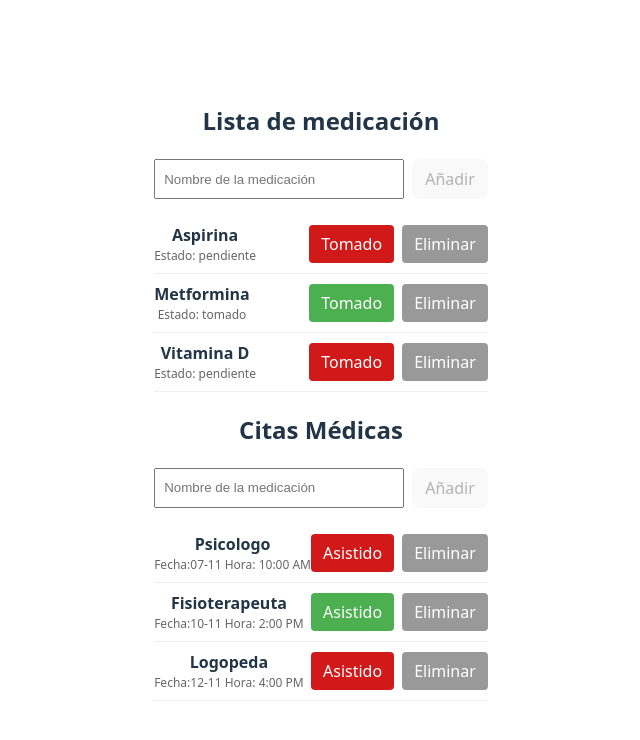
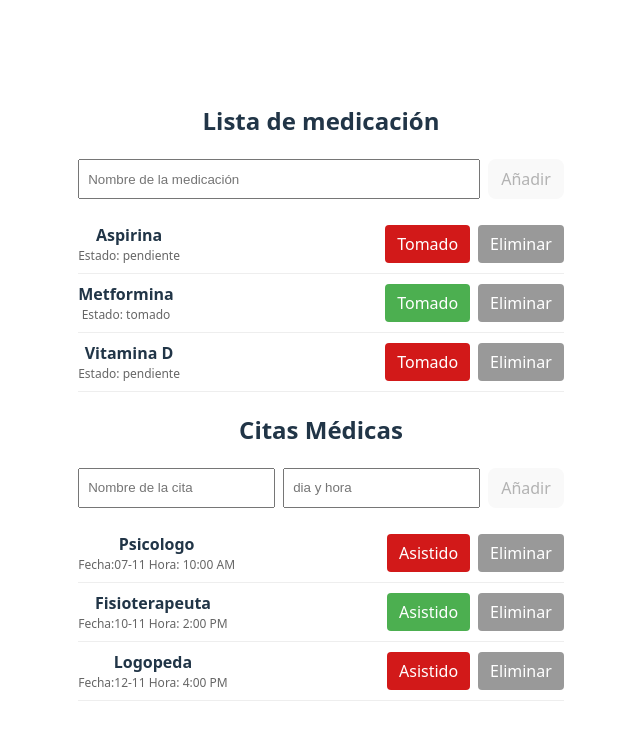
Before and after one commit to PabloEstebanMartin10/NexeCare-Dummy, a React (Vite) app in the folder frontend/: page / in a window 1280 px wide. Shown: the top 740 px of the page, without its empty margins (319-959 px from the left). Built offline with nearby package versions, Linux system fonts and the light colour scheme; no server answers.

Commit message:
feature: change form

```diff
--- a/frontend/src/medicalAppointment.jsx
+++ b/frontend/src/medicalAppointment.jsx
@@ -148,7 +148,13 @@ export default function Medication() {
         <input
           value={newName}
           onChange={(e) => setNewName(e.target.value)}
-          placeholder="Nombre de la medicación"
+          placeholder="Nombre de la cita"
+          style={{ flex: 1, padding: 8 }}
+        />
+        <input
+          value={newName}
+          onChange={(e) => setNewName(e.target.value)}
+          placeholder="dia y hora"
           style={{ flex: 1, padding: 8 }}
         />
         <button
```
